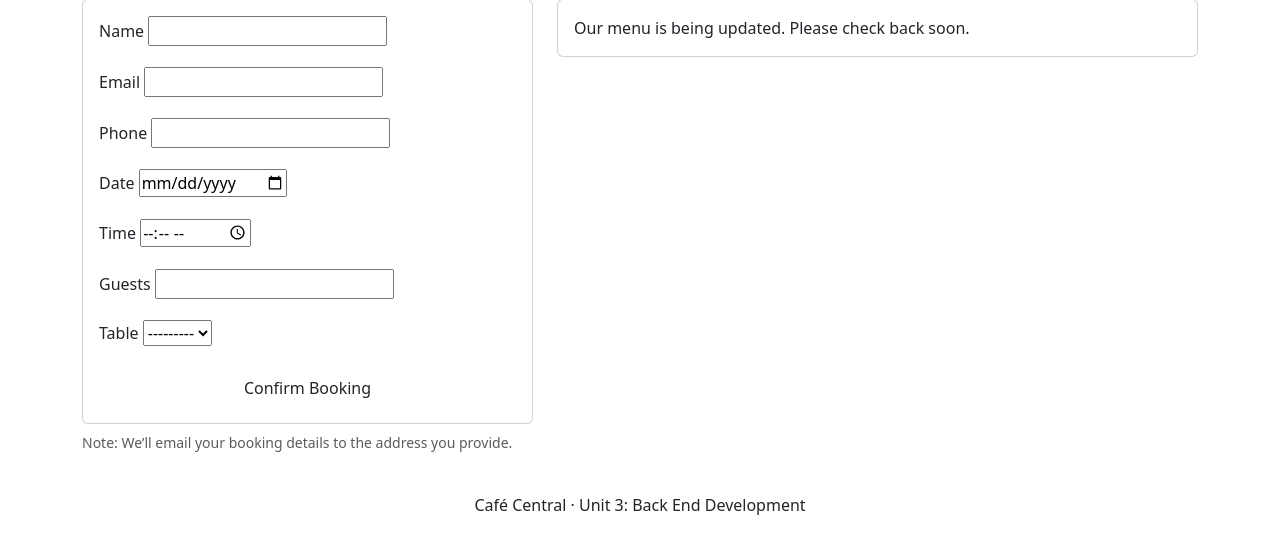
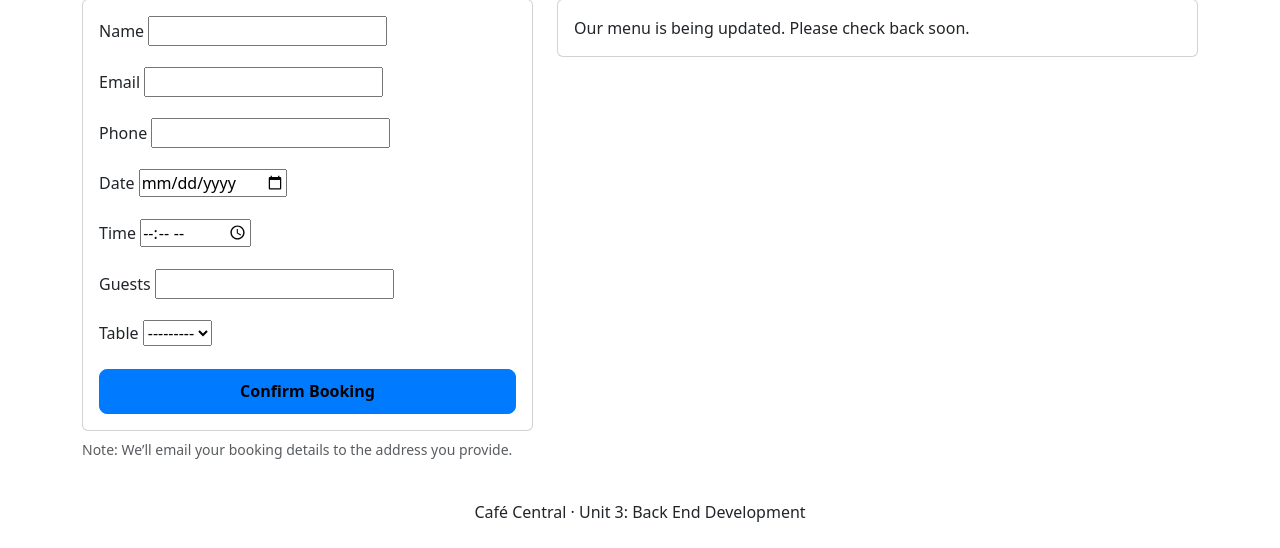
Before and after one commit to Leon4721/project_three_restaurant_booking, a Django app: page / in a window 1280 px wide. Shown: the part 334-882 px from the top of the page. Before the commit the page ends 849 px from the top, so only its background shows below. Run offline with Django 5.2, Linux system fonts and the light colour scheme; data that the repository does not hold is empty.

Commit message:
fix: inline override for coffee button styling

```diff
--- a/booking_app/templates/booking_app/base.html
+++ b/booking_app/templates/booking_app/base.html
@@ -13,6 +13,29 @@
 
     <!-- Your custom CSS AFTER Bootstrap -->
     <link rel="stylesheet" href="{% static 'booking_app/style.css?v=6' %}">
+
+    <!-- FINAL OVERRIDE FOR COFFEE BUTTONS -->
+    <style>
+      /* Default (blue background, black text) */
+      .btn.btn-coffee-primary {
+          background-color: #007bff !important;   /* blue */
+          border-color: #007bff !important;
+          color: #000 !important;                 /* black text */
+          font-weight: 600;
+          border-radius: 0.5rem;
+          padding: 0.6rem 1rem;
+          transition: background-color 0.3s ease,
+                      color 0.3s ease,
+                      border-color 0.3s ease;
+      }
+
+      /* Hover (brown background, white text) */
+      .btn.btn-coffee-primary:hover {
+          background-color: #7a4b17 !important;   /* brown */
+          border-color: #7a4b17 !important;
+          color: #ffffff !important;              /* white text */
+      }
+    </style>
 </head>
 
 <body>
```
